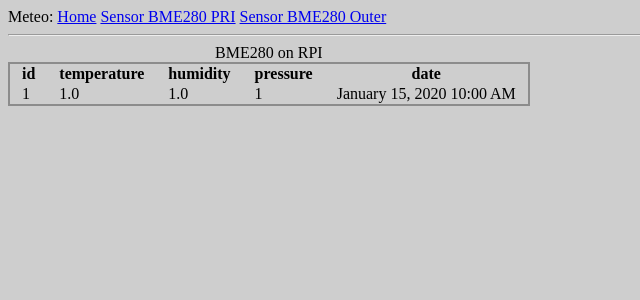
After one commit to Missisol/meteoProject, a Flask app: page /sensor-outer in a window 1280 px wide. The commit adds this page. Shown: the top 300 px of the page, without its empty margins (0-640 px from the left). Run offline with Flask 3, Linux system fonts and the light colour scheme; tables that the repository leaves empty hold one stand-in row (values such as "Sample post"); parts of the project's set-up code (start-up, migrations or seed data) failed here and were passed over; some libraries are stand-ins or nearby versions.

Commit message:
Added receiving data from BME280

```diff
--- a/app/__init__.py
+++ b/app/__init__.py
@@ -1,3 +1,4 @@
+import ast
 import logging
 from logging.handlers import RotatingFileHandler
 import os
@@ -6,6 +7,7 @@ from config import Config
 from flask_sqlalchemy import SQLAlchemy
 from flask_migrate import Migrate
 from flask_moment import Moment
+import paho.mqtt.client as mqtt
 
 
 db = SQLAlchemy()
@@ -46,6 +48,51 @@ def create_app(config_class=Config):
         app.logger.setLevel(logging.INFO)
         app.logger.info('Meteo startup')
 
+
+    # broker_url = 'localhost'
+    # broker_port = 1883
+
+    # def on_connect(client, userdata, flags, rc):
+    #     if rc == 0:
+    #         print("Connected success")
+    #     else:
+    #         print(f"Connected fail with code {rc}")
+    #     # Subscribing in on_connect() means that if we lose the connection and
+    #     # reconnect then subscriptions will be renewed.
+
+
+    # def on_message(client, userdata, message):
+    def on_message_from_bme280(client, userdata, message):
+        print(f"{message.topic} {message.payload}")
+        if message.topic == "/bme280/bmereadings":
+            print("BME readings update")
+            data = ast.literal_eval(message.payload.decode())
+            temperature_val = float(data['temperature'])
+            humidity_val = float(data['humidity'])
+            pressure_val = round(int(data['pressure']))
+
+            data = models.Bme280Outer(temperature=temperature_val, humidity=humidity_val, pressure=pressure_val)
+
+            with app.app_context():
+                db.session.add(data)
+                db.session.commit()
+
+
+    # mqttc=mqtt.Client()
+    # mqttc.on_connect = on_connect
+    # mqttc.on_message = on_message
+    # # mqttc.on_subscribe = on_subscribe
+    # mqttc.connect(broker_url, broker_port, 60)
+    # # mqttc.connect("localhost", 1883, 60)
+    # mqttc.subscribe("/bme280/bmereadings", qos=1)
+    # mqttc.subscribe("/dht22/dhtreadings", qos=1)
+
+    # mqttc.loop_start()
+
+    mqttc = run()
+    mqttc.message_callback_add("/bme280/bmereadings", on_message_from_bme280)
+
     return app
 
 from app import models
+from app.sensor.bme280outer import run
--- /dev/null
+++ b/app/sensor/bme280outer.py
@@ -0,0 +1,95 @@
+# from app import mqtt
+
+# @mqtt.on_connect()
+# def handle_connect(client, userdata, flags, rc):
+#     if rc == 0:
+#         print('Connected successfully')
+#         mqtt.subscribe('/bme280/bmereadings')
+#     else:
+#         print('Bad connection. Code:', rc)
+
+# @mqtt.on_message()
+# def handle_mqtt_message(client, userdata, message):
+#     print(f"{message.topic} {message.payload}")
+#     if message.topic == "/bme280/bmereadings":
+#         print("BME readings update")
+
+#     data = dict(
+#         topic=message.topic,
+#         payload=message.payload.decode()
+#     )
+#     print('Received message on topic: {topic} with payload: {payload}'.format(**data))
+
+# @mqtt.on_log()
+# def handle_logging(client, userdata, level, buf):
+#     print(level, buf)
+
+
+# import ast
+# from datetime import datetime, timezone
+
+
+# from app import db
+
+# from app.models import Bme280Outer
+
+
+import paho.mqtt.client as mqtt
+
+
+broker_url = 'localhost'
+broker_port = 1883
+
+
+def connect_mqtt():
+    def on_connect(client, userdata, flags, rc):
+        if rc == 0:
+            print("Connected success")
+        else:
+            print(f"Connected fail with code {rc}")
+
+    mqttc = mqtt.Client()
+    mqttc.on_connect = on_connect
+    mqttc.connect(broker_url, broker_port, 60)
+    return mqttc
+
+def on_message(client, userdata, message):
+    print("Message Recieved from DHT22: "+message.payload.decode())
+
+def run():
+    mqttc = connect_mqtt()
+    mqttc.on_message = on_message
+    mqttc.subscribe("/bme280/bmereadings", qos=1)
+    mqttc.subscribe("/dht22/dhtreadings", qos=1)
+
+    mqttc.loop_start()
+    return mqttc
+
+
+
+
+
+# def on_message(client, userdata, message):
+#     print(f"{message.topic} {message.payload}")
+#     if message.topic == "/bme280/bmereadings":
+#         print("BME readings update")
+#         # print(f"{message.payload.decode()}")
+#         data = ast.literal_eval(message.payload.decode())
+#         print(data)
+#         print(float(data['temperature']))
+#         temperature_val = float(data['temperature'])
+#         humidity_val = float(data['humidity'])
+#         pressure_val = round(int(data['pressure']))
+
+#         data = Bme280Outer(temperature=temperature_val, humidity=humidity_val, pressure=pressure_val)
+
+
+#         db.session.add(data)
+#         db.session.commit()
+
+
+# mqttc=mqtt.Client()
+# mqttc.on_connect = on_connect
+# mqttc.on_message = on_message
+# mqttc.connect("localhost",1883,60)
+# mqttc.loop_start()
--- a/app/sensor/routes.py
+++ b/app/sensor/routes.py
@@ -2,8 +2,7 @@ from flask import render_template, request, url_for, current_app
 from app import db
 import sqlalchemy as sa
 from app.sensor import bp
-
-from app.models import Bme280
+from app.models import Bme280, Bme280Outer
 
 from app.sensor.bme280 import BME280Module
 bme = BME280Module()
@@ -19,3 +18,15 @@ def sensor():
     prev_url = url_for('sensor.sensor', page=data.prev_num) \
         if data.has_prev else None
     return render_template('sensor/bme280_rpi.html', title='BME280', data=data.items, next_url=next_url, prev_url=prev_url)
+
+
+@bp.route('/sensor-outer')
+def sensor_outer():
+    page = request.args.get('page', 1, type=int)
+    query = sa.select(Bme280Outer).order_by(Bme280Outer.created_at.desc())
+    data = db.paginate(query, page=page, per_page=current_app.config['ITEMS_PER_PAGE'], error_out=False)
+    next_url = url_for('sensor.sensor_outer', page=data.next_num) \
+        if data.has_next else None
+    prev_url = url_for('sensor.sensor_outer', page=data.prev_num) \
+        if data.has_prev else None
+    return render_template('sensor/bme280_outer.html', title='BME280 Outer', data=data.items, next_url=next_url, prev_url=prev_url)
--- /dev/null
+++ b/app/static/main.css
@@ -0,0 +1,12 @@
+body {
+    background: #cecece;
+}
+
+.table {
+    border-collapse: collapse;
+    border: 2px solid rgb(140 140 140);
+}
+
+th, td {
+    padding-inline: 12px;
+}
--- a/app/templates/base.html
+++ b/app/templates/base.html
@@ -6,11 +6,13 @@
     {% else %}
     <title>Welcome to Meteo</title>
     {% endif %}
+    <link rel="stylesheet" href="{{ url_for('static', filename='main.css')}}" />
   </head>
   <body>
       <div>Meteo:
         <a href="{{ url_for('main.index') }}">Home</a>
-        <a href="{{ url_for('sensor.sensor') }}">Sensor PRI</a>
+        <a href="{{ url_for('sensor.sensor') }}">Sensor BME280 PRI</a>
+        <a href="{{ url_for('sensor.sensor_outer') }}">Sensor BME280 Outer</a>
       </div>
       <hr>
       {% block content %}{% endblock %}
--- /dev/null
+++ b/app/templates/sensor/bme280_outer.html
@@ -0,0 +1,41 @@
+{% extends 'base.html' %}
+
+{% block header %}
+  <h1>{% block title %}Sensors{% endblock %}</h1>
+{% endblock %}
+
+{% block content %}
+  {% if data %}
+    <table class="table">
+      <caption>BME280 on RPI</caption>
+      <thead>
+        <tr>
+          <th>id</th>
+          <th>temperature</th>
+          <th>humidity</th>
+          <th>pressure</th>
+          <th>date</th>
+        </tr>
+      </thead>
+      <tbody>
+        {% for d in data %}
+        <tr>
+          <td>{{ d['id'] }}</td>
+          <td>{{ d['temperature'] }}</td>
+          <td>{{ d['humidity'] }}</td>
+          <td>{{ d['pressure'] }}</td>
+          <td>{{ moment(d['created_at']).format('LLL') }}</td>
+        </tr>
+        {% endfor %}
+      </tbody>
+    </table>
+    {% if prev_url %}
+    <a href="{{ prev_url }}">Next</a>
+    {% endif %}
+    {% if next_url %}
+    <a href="{{ next_url }}">Pev</a>
+    {% endif %}
+  {% else %}
+      <p>No data</p>
+  {% endif %}
+{% endblock %}
--- a/config.py
+++ b/config.py
@@ -1,5 +1,8 @@
 import os
+from dotenv import load_dotenv
+
 basedir = os.path.abspath(os.path.dirname(__file__))
+load_dotenv(os.path.join(basedir, '.env'))
 
 
 class Config:
--- a/meteo.py
+++ b/meteo.py
@@ -1,11 +1,11 @@
 import sqlalchemy as sa
 import sqlalchemy.orm as so
 from app import create_app, db
-from app.models import Bme280
+from app.models import Bme280, Bme280Outer
 
 app = create_app()
 
 
 @app.shell_context_processor
 def make_shell_context():
-  return {'sa': sa, 'so': so, 'db': db, 'Bme2800': Bme280}
+  return {'sa': sa, 'so': so, 'db': db, 'Bme2800': Bme280, 'Bme280Outer': Bme280Outer}
--- a/requirements.txt
+++ b/requirements.txt
@@ -12,11 +12,10 @@ Jinja2==3.1.5
 Mako==1.3.9
 MarkupSafe==3.0.2
 packaging==24.2
+paho-mqtt==1.6.1
 python-dotenv==1.0.1
 pytz==2025.1
-redis==5.2.1
 RPi.bme280==0.2.4
-rq==2.1.0
 smbus2==0.5.0
 SQLAlchemy==2.0.38
 typing_extensions==4.12.2
```
Also changed, not shown: app/models.py (+12 -0 lines), migrations/versions/91c221e7295f_bme280outer_table.py (added, +41 -0 lines), README.md, 2 other files.
